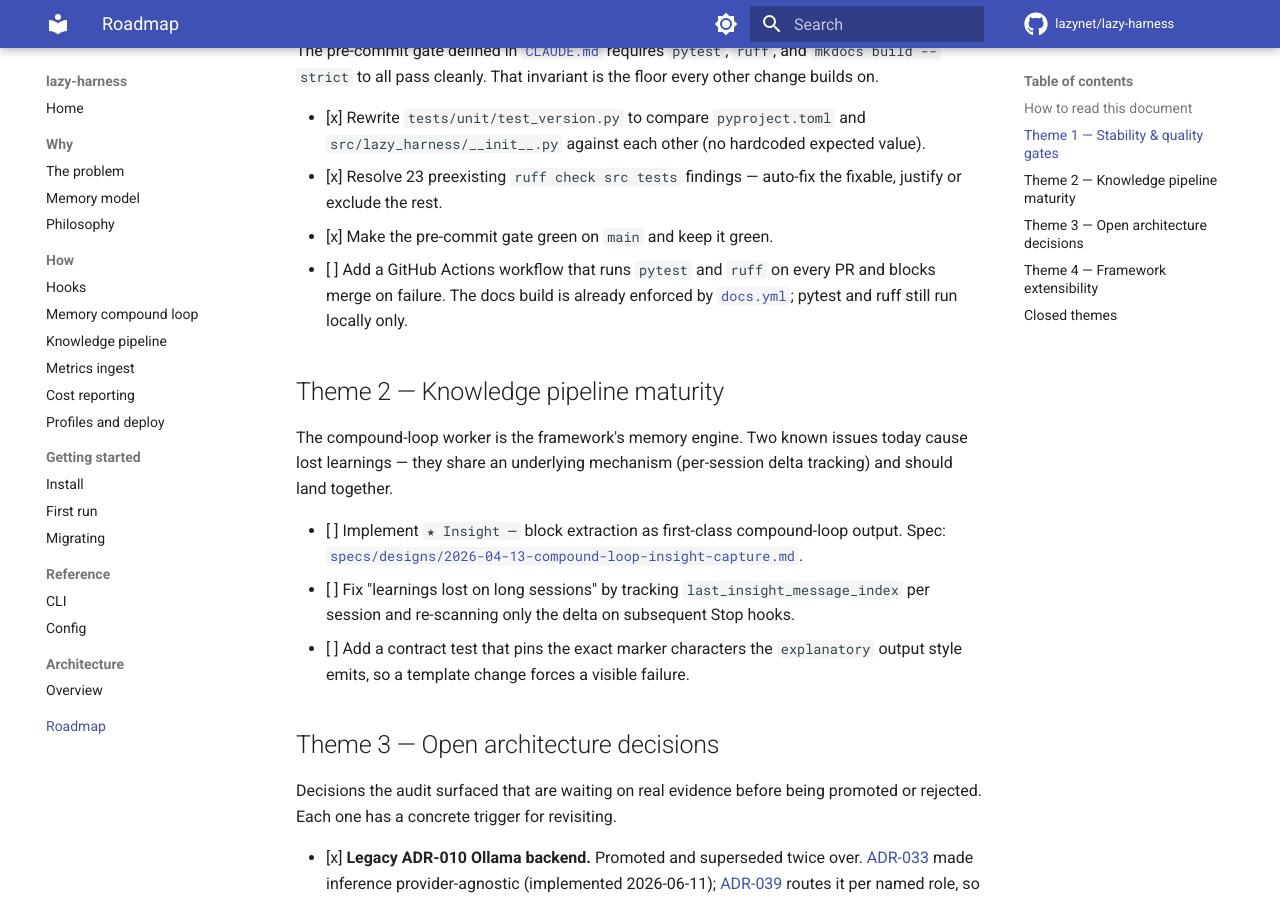
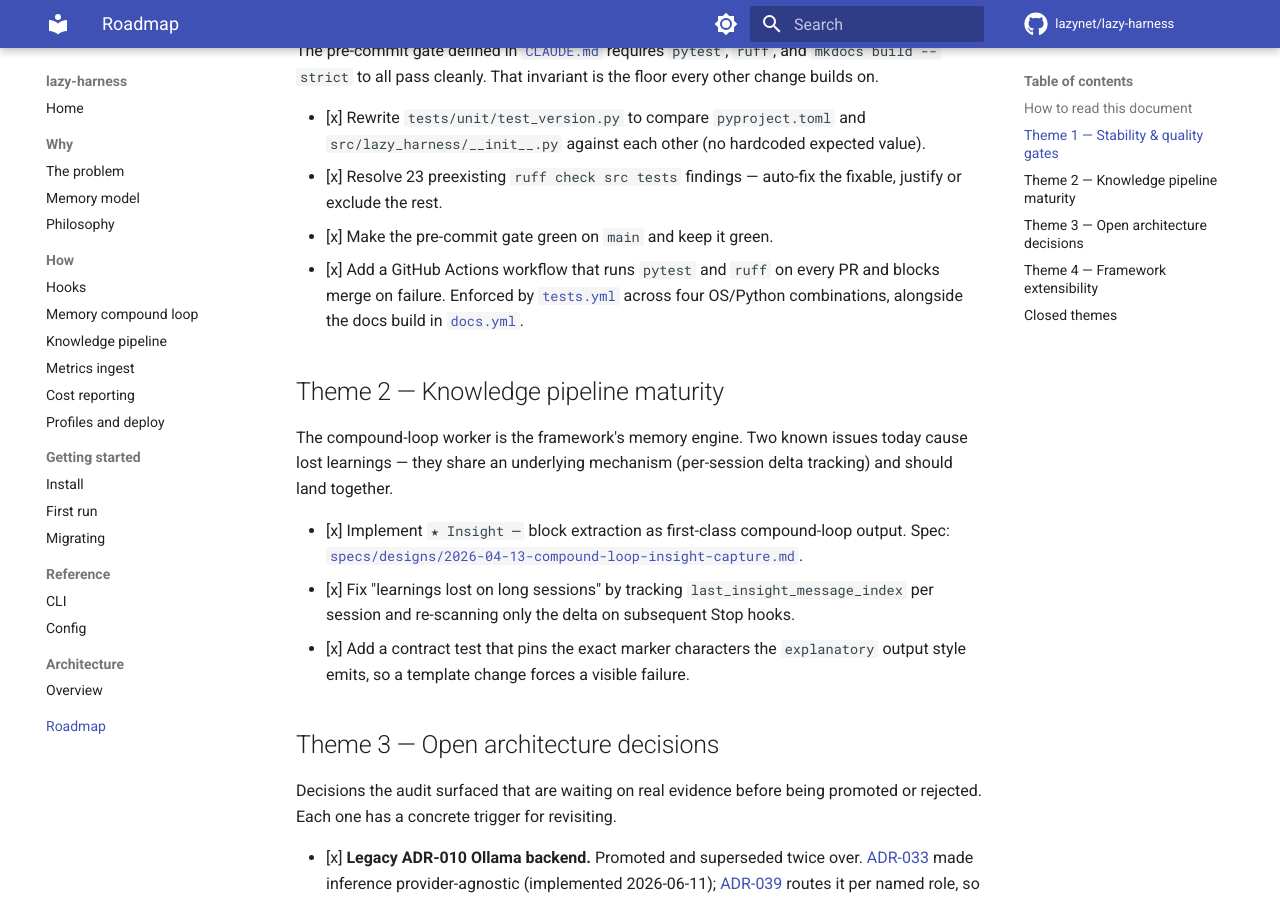
Before and after one commit to lazynet/lazy-harness, an MkDocs documentation site: the page built from docs/roadmap.md, in a window 1280 px wide and 900 px high, scrolled down 578 px. Built offline with MkDocs 1.6.1 and Material for MkDocs 9.7.7, drawn with Linux system fonts in a browser that asks for light colours; comment, search, counter and statistics services are not loaded.

Commit message:
docs: reconcile the roadmap and compound-loop page with the code
The pre-release coherence audit returned BLOCKED on three published
statements that are verifiably false.

- The roadmap said pytest and ruff "still run locally only". `tests.yml`
  has been running both on every pull request across four OS/Python
  combinations. Ticked, and the sentence now names the workflow that
  enforces it.
- Three Theme 2 items were shipped and never ticked: insight extraction
  (`_INSIGHT_PATTERN`, `extract_insights`), the per-session cursor
  (`_read_insight_cursor`/`_write_insight_cursor`) and the marker contract
  test.
- The compound-loop page documented two functions that no longer exist.
  `invoke_llm` became `run_inference` resolving the `distill` role through
  `[llm.roles]`; `is_already_processed` was replaced by the growth gate the
  preceding step already describes, so that step is gone and the list is
  renumbered.

Every identifier the new prose names was grepped against `src/` before
committing, in both directions.

```diff
--- a/docs/roadmap.md
+++ b/docs/roadmap.md
@@ -16,15 +16,15 @@ The pre-commit gate defined in [`CLAUDE.md`](https://github.com/lazynet/lazy-har
 - [x] Rewrite `tests/unit/test_version.py` to compare `pyproject.toml` and `src/lazy_harness/__init__.py` against each other (no hardcoded expected value).
 - [x] Resolve 23 preexisting `ruff check src tests` findings — auto-fix the fixable, justify or exclude the rest.
 - [x] Make the pre-commit gate green on `main` and keep it green.
-- [ ] Add a GitHub Actions workflow that runs `pytest` and `ruff` on every PR and blocks merge on failure. The docs build is already enforced by [`docs.yml`](https://github.com/lazynet/lazy-harness/blob/main/.github/workflows/docs.yml); pytest and ruff still run locally only.
+- [x] Add a GitHub Actions workflow that runs `pytest` and `ruff` on every PR and blocks merge on failure. Enforced by [`tests.yml`](https://github.com/lazynet/lazy-harness/blob/main/.github/workflows/tests.yml) across four OS/Python combinations, alongside the docs build in [`docs.yml`](https://github.com/lazynet/lazy-harness/blob/main/.github/workflows/docs.yml).
 
 ## Theme 2 — Knowledge pipeline maturity
 
 The compound-loop worker is the framework's memory engine. Two known issues today cause lost learnings — they share an underlying mechanism (per-session delta tracking) and should land together.
 
-- [ ] Implement `★ Insight ─` block extraction as first-class compound-loop output. Spec: [`specs/designs/2026-04-13-compound-loop-insight-capture.md`](https://github.com/lazynet/lazy-harness/blob/main/specs/designs/2026-04-13-compound-loop-insight-capture.md).
-- [ ] Fix "learnings lost on long sessions" by tracking `last_insight_message_index` per session and re-scanning only the delta on subsequent Stop hooks.
-- [ ] Add a contract test that pins the exact marker characters the `explanatory` output style emits, so a template change forces a visible failure.
+- [x] Implement `★ Insight ─` block extraction as first-class compound-loop output. Spec: [`specs/designs/2026-04-13-compound-loop-insight-capture.md`](https://github.com/lazynet/lazy-harness/blob/main/specs/designs/2026-04-13-compound-loop-insight-capture.md).
+- [x] Fix "learnings lost on long sessions" by tracking `last_insight_message_index` per session and re-scanning only the delta on subsequent Stop hooks.
+- [x] Add a contract test that pins the exact marker characters the `explanatory` output style emits, so a template change forces a visible failure.
 
 ## Theme 3 — Open architecture decisions
 
```
Also changed, not shown: docs/how/memory-compound.md (+5 -6 lines).
